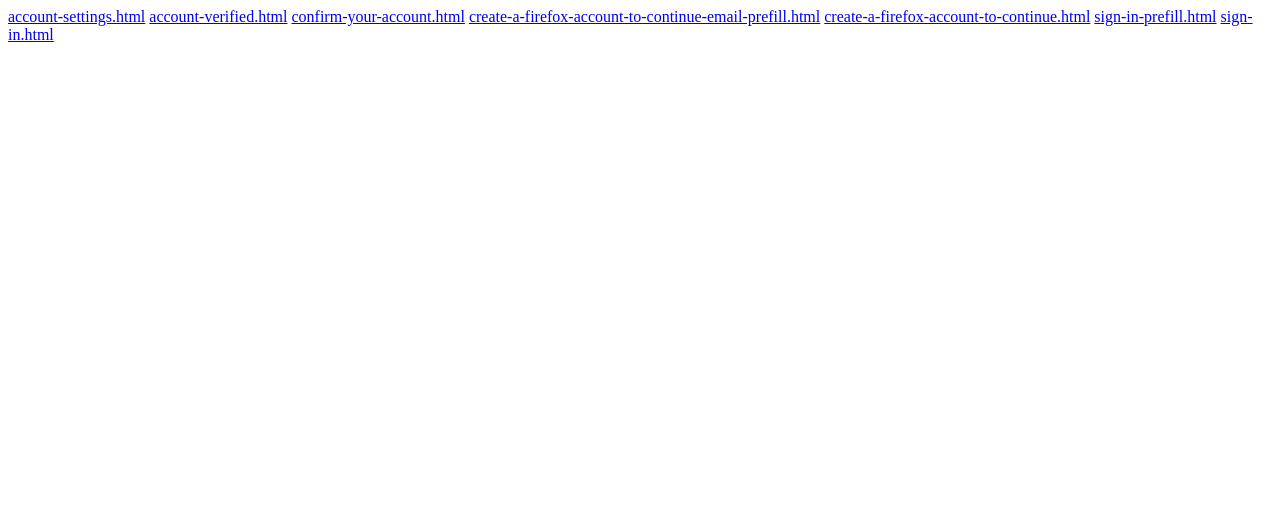
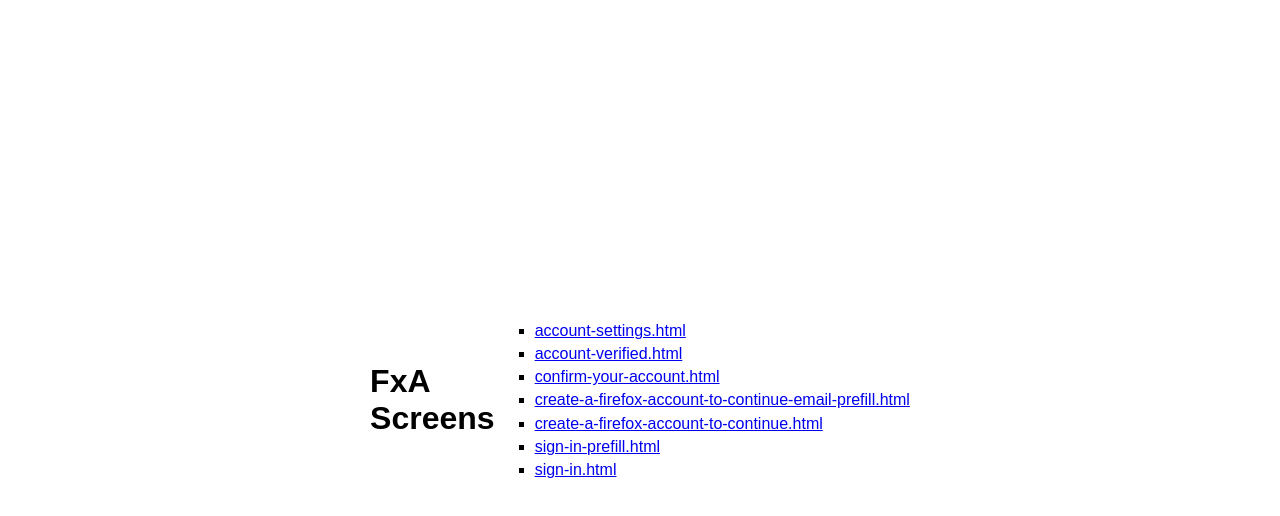
Before and after one commit to johngruen/fxa-comps, a plain HTML site: page index.html in a window 1280 px wide. Drawn offline with Linux system fonts and the light colour scheme.

Commit message:
update thing' ' '

```diff
--- a/index.html
+++ b/index.html
@@ -1,7 +1,26 @@
-<a href="account-settings.html">account-settings.html</a>
-<a href="account-verified.html">account-verified.html</a>
-<a href="confirm-your-account.html">confirm-your-account.html</a>
-<a href="create-a-firefox-account-to-continue-email-prefill.html">create-a-firefox-account-to-continue-email-prefill.html</a>
-<a href="create-a-firefox-account-to-continue.html">create-a-firefox-account-to-continue.html</a>
-<a href="sign-in-prefill.html">sign-in-prefill.html</a>
-<a href="sign-in.html">sign-in.html</a>
+<style>
+  body {
+    min-height: 100vh;
+    display: flex;
+    align-items: center;
+    justify-content: center;
+    font-family: sans-serif;
+    margin: 0;
+  }
+
+  ul {
+    line-height: 1.44rem;
+    list-style-type: square;
+  }
+</style>
+
+<h1>FxA<br>Screens</h1>
+<ul>
+<li><a href="account-settings.html">account-settings.html</a></li>
+<li><a href="account-verified.html">account-verified.html</a></li>
+<li><a href="confirm-your-account.html">confirm-your-account.html</a></li>
+<a href="create-a-firefox-account-to-continue-email-prefill.html"><li>create-a-firefox-account-to-continue-email-prefill.html</a></li>
+<li><a href="create-a-firefox-account-to-continue.html">create-a-firefox-account-to-continue.html</a></li>
+<li><a href="sign-in-prefill.html">sign-in-prefill.html</a></li>
+<li><a href="sign-in.html">sign-in.html</a></li>
+</ul>
```
Also changed, not shown: 1 other file.
